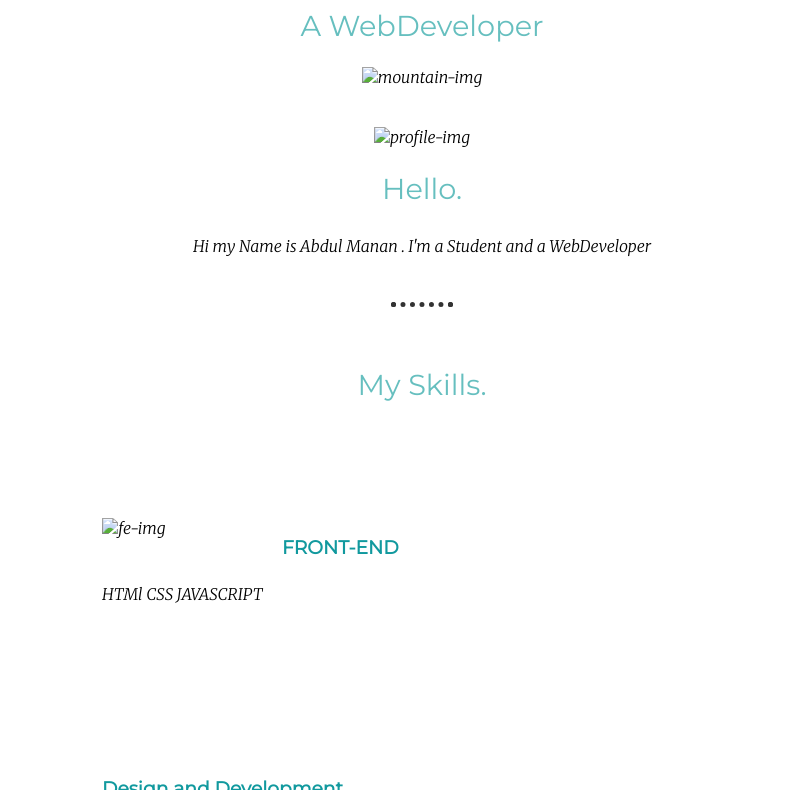
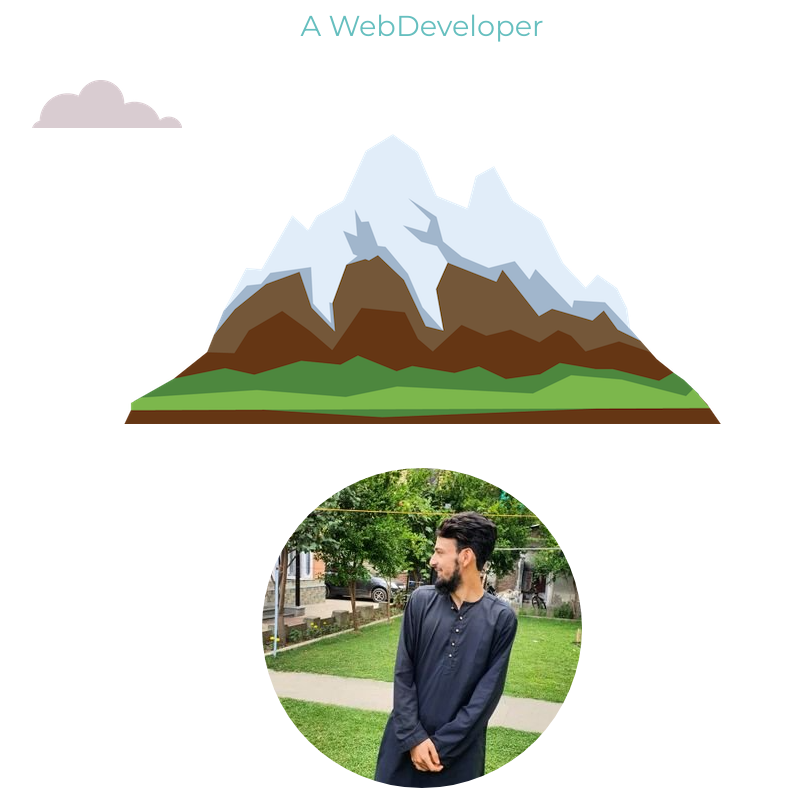
Before and after one commit to mananayoub/personal_portfolio, a plain HTML site: page index.html in a window 1280 px wide. Shown: the part 270-1060 px from the top of the page, without its empty margins (218-1011 px from the left). Drawn offline with Linux system fonts and the light colour scheme; the site is published under a folder, as on GitHub Pages, so addresses that start at the root find nothing.

Commit message:
Update index.html

```diff
--- a/index.html
+++ b/index.html
@@ -4,22 +4,22 @@
     <meta charset="UTF-8">
     <meta name="viewport" content="width=device-width, initial-scale=1.0">
     <link rel="stylesheet" href="Css/style.css">
-    <link rel="shortcut icon" href="/img/favicon-m.png" type="image/x-icon">
+    <link rel="shortcut icon" href="img/favicon-m.png" type="image/x-icon">
     <link rel="preconnect" href="https://fonts.gstatic.com">
     <link href="https://fonts.googleapis.com/css2?family=Merriweather:ital,wght@1,300&family=Montserrat&family=Sacramento&display=swap" rel="stylesheet">
     <title>Manan Ayoub</title>
 </head>
 <body>
     <div class="top-container">
-        <img class="top-cloud" src="/img/cloud.png" alt="cloud-img">
+        <img class="top-cloud" src="img/cloud.png" alt="cloud-img">
         <h1>I'm Manan.</h1>
         <h2>A WebDeveloper</h2>
-        <img class="bottom-cloud" src="/img/cloud.png" alt="cloud-img">
-        <img src="/img/mountain.png" alt="mountain-img">
+        <img class="bottom-cloud" src="img/cloud.png" alt="cloud-img">
+        <img src="img/mountain.png" alt="mountain-img">
     </div>
     <div class="middle-container">
         <div class="profile">
-          <img class="profile-img" src="/img/circle.png" alt="profile-img">
+          <img class="profile-img" src="img/circle.png" alt="profile-img">
           <h2>Hello.</h2>
           <p>Hi my Name is Abdul Manan . I'm a Student and a WebDeveloper</p>
         </div>
@@ -27,12 +27,12 @@
         <div class="skills">
           <h2>My Skills.</h2>
           <div class="skill-row">
-            <img class="fe-img" src="/img/ux-design.png" alt="fe-img">
+            <img class="fe-img" src="img/ux-design.png" alt="fe-img">
             <h3>FRONT-END</h3>
             <p class="pd">HTMl CSS JAVASCRIPT</p>
           </div>
           <div class="skill-row">
-            <img class="dd-img" src="/img/ux.png" alt="">
+            <img class="dd-img" src="img/ux.png" alt="">
             <h3>Design and Development</h3>
             <p class="pd">When it comes to front-end development for websites, the focus is on the overall look and feel of a website.</p>
           </div>
```
